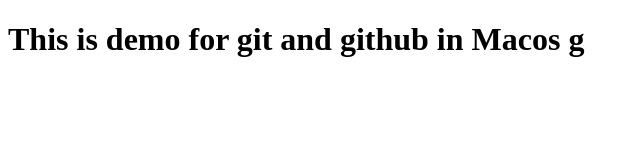
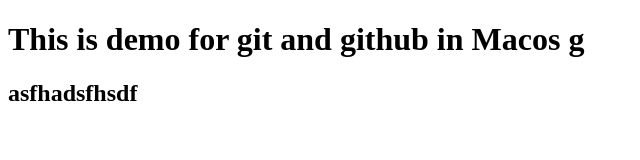
Before and after one commit to DillonMurphy26/DemoProject, a plain HTML site: page index.html in a window 1280 px wide. Shown: the whole page, without its empty margins (0-640 px from the left). Drawn offline with Linux system fonts and the light colour scheme.

Commit message:
added an h2 tag

```diff
--- a/index.html
+++ b/index.html
@@ -7,5 +7,6 @@
   </head>
   <body>
     <h1>This is demo for git and github in Macos g</h1>
+    <h2>asfhadsfhsdf</h2>
   </body>
 </html>
```
